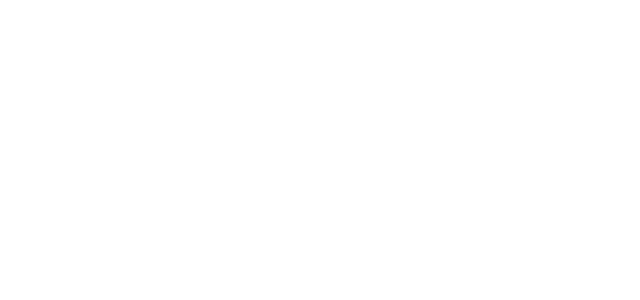
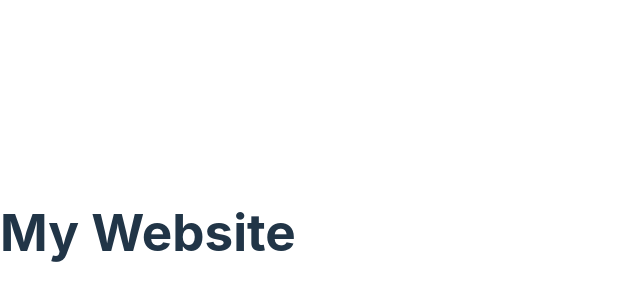
Before and after one commit to IngridAkeida/website, a React (Vite) app in the folder my-react-app/: page / in a window 1280 px wide. Shown: the part 168-468 px from the top of the page, without its empty margins (0-640 px from the left). Built offline with nearby package versions, Linux system fonts and the light colour scheme.

Commit message:
add - import element Header inside App.jsx for appear on browser

```diff
--- a/my-react-app/src/App.jsx
+++ b/my-react-app/src/App.jsx
@@ -1,6 +1,9 @@
-
+import Header from './Header.jsx'
 
 function App() {
+  return(
+    <Header/>
+  )
 
 }
 
```
